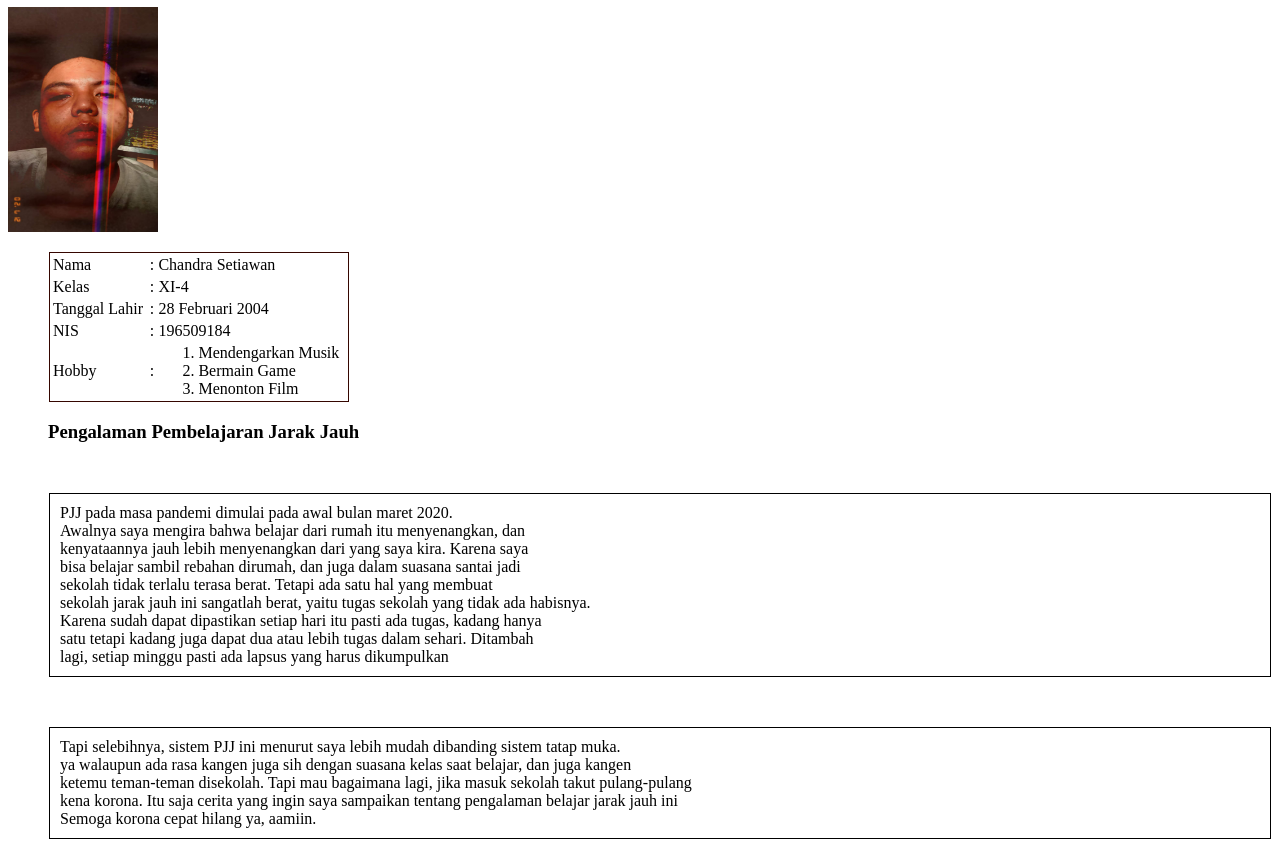
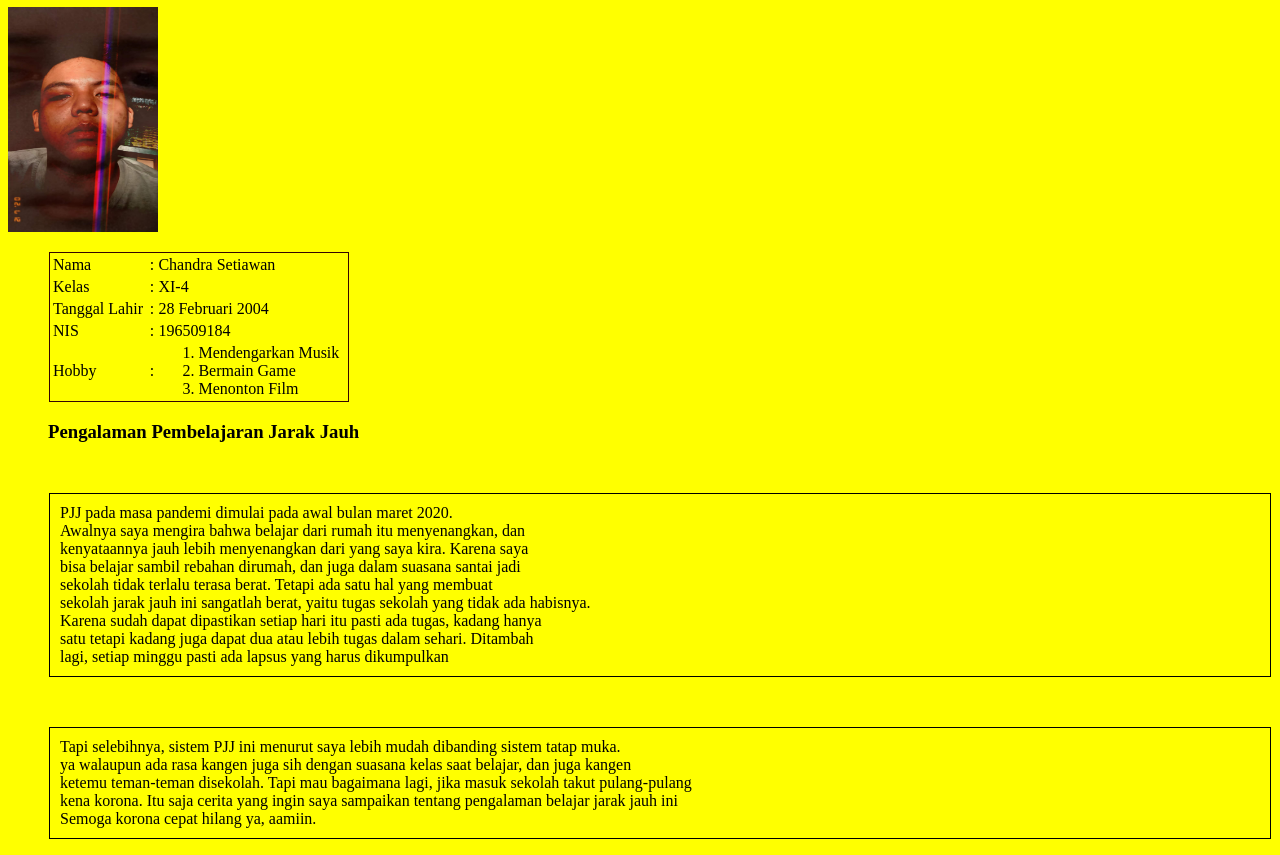
Before and after one commit to chandraset65/chandraset65.github.io, a plain HTML site: page index.html in a window 1280 px wide. Shown: the part 73-928 px from the top of the page. Drawn offline with Linux system fonts and the light colour scheme.

Commit message:
Update CSS1.css

```diff
--- a/CSS1.css
+++ b/CSS1.css
@@ -1,5 +1,5 @@
 body {
-    background-color: cream;
+    background-color: yellow;
     color:black
 }
 table {
```
